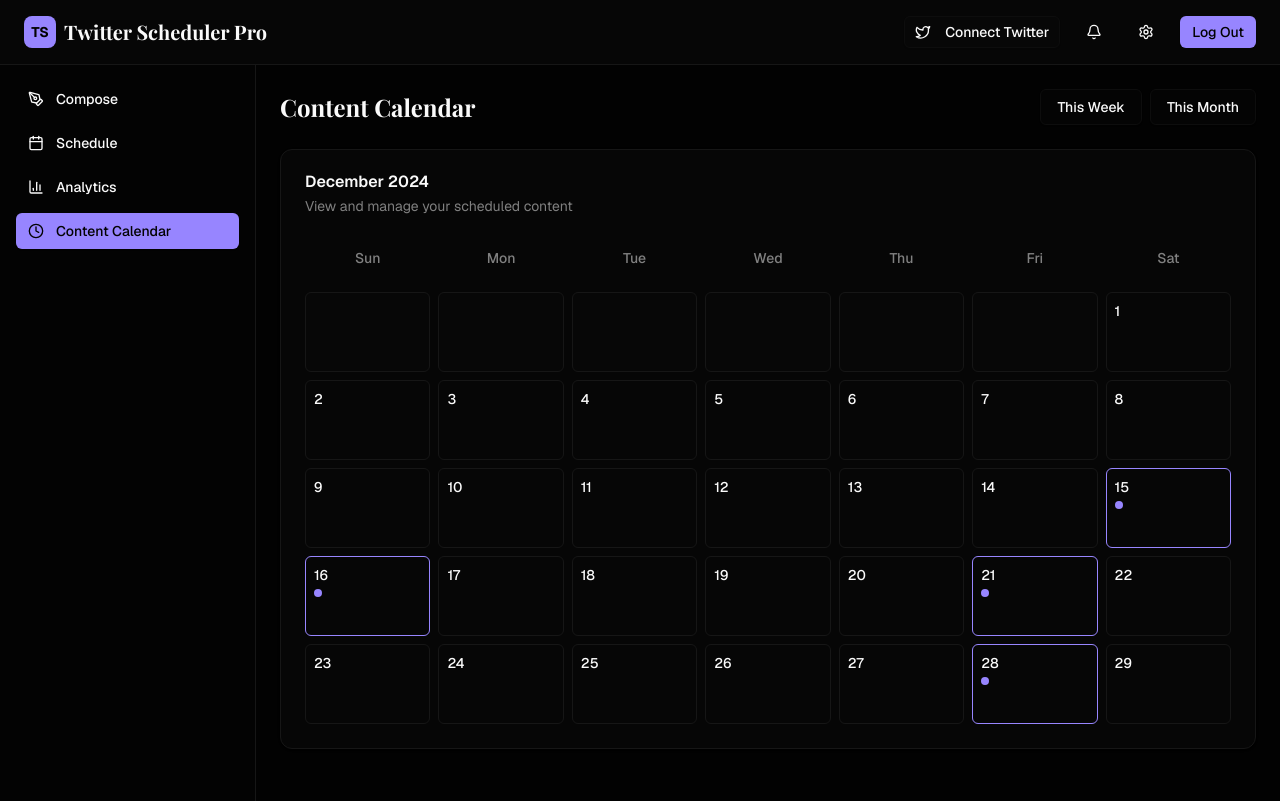
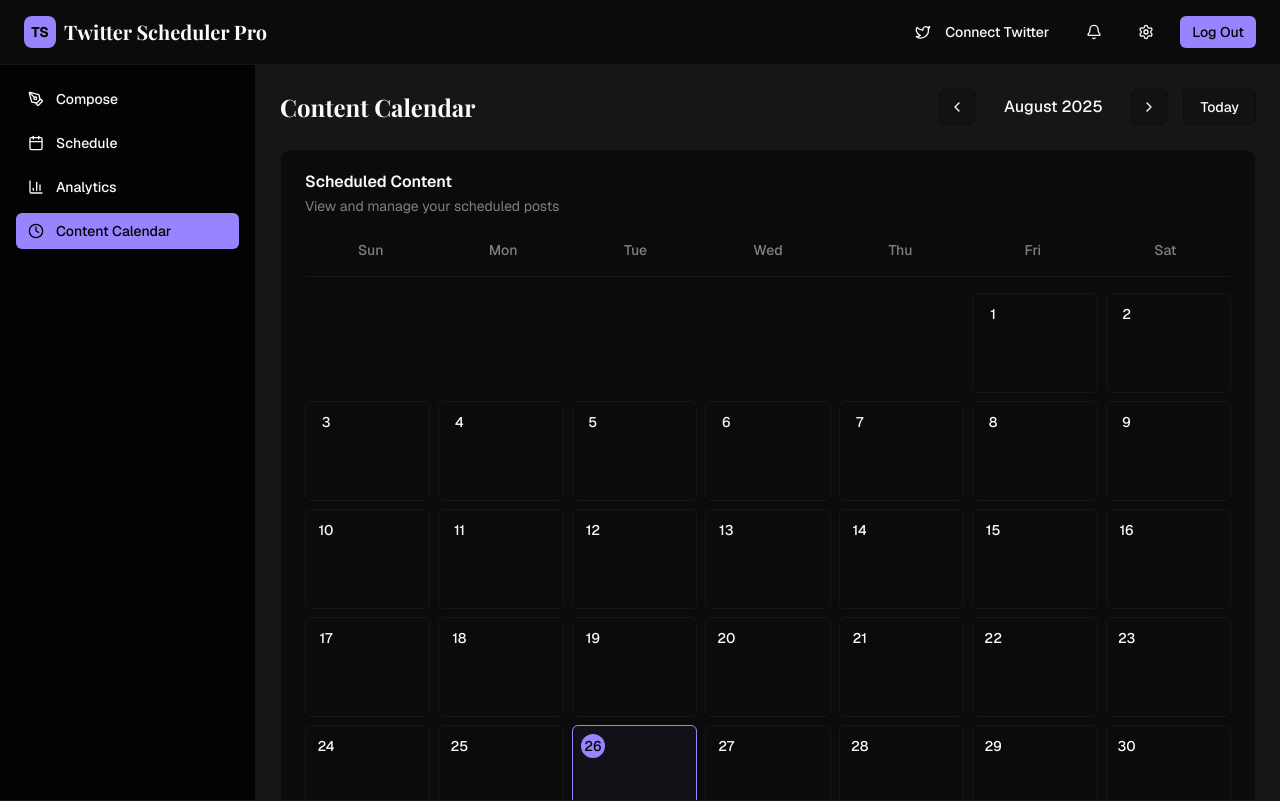
Before and after one commit to surajondev/xscheduler, a Next.js app: page /dashboard in a window 1280 px wide. Both pictures are taken after a click on the button "Content Calendar". Built offline with nearby package versions, Linux system fonts and the light colour scheme; a web font is replaced by a local one.

Commit message:
scheduler improved

```diff
--- a/app/dashboard/components/Sidebar.tsx
+++ b/app/dashboard/components/Sidebar.tsx
@@ -12,7 +12,7 @@ import { useDashboard } from "../context/DashboardContext";
 export default function Sidebar() {
   const { activeTab, setActiveTab } = useDashboard();
   return (
-    <aside className="w-64 border-r border-border bg-sidebar min-h-[calc(100vh-4rem)]">
+    <aside className="w-64 border-r border-border bg-sidebar h-full">
       <nav className="p-4 space-y-2">
         <Button
           variant={activeTab === "compose" ? "default" : "ghost"}
--- a/app/dashboard/features/Calendar.tsx
+++ b/app/dashboard/features/Calendar.tsx
@@ -6,67 +6,142 @@ import {
   CardHeader,
   CardTitle,
 } from "@/components/ui/card";
+import {
+  addMonths,
+  eachDayOfInterval,
+  endOfMonth,
+  format,
+  getDay,
+  isSameDay,
+  isToday,
+  startOfMonth,
+  subMonths,
+} from "date-fns";
+import { ChevronLeft, ChevronRight } from "lucide-react";
+import { useState } from "react";
 
-export default function Calendar() {
+interface CalendarProps {
+  posts: any[];
+}
+
+export default function Calendar({ posts = [] }: CalendarProps) {
+  console.log("Calendar received posts:", posts);
+  const [currentDate, setCurrentDate] = useState(new Date());
+
+  const firstDayOfMonth = startOfMonth(currentDate);
+  const lastDayOfMonth = endOfMonth(currentDate);
+
+  const daysInMonth = eachDayOfInterval({
+    start: firstDayOfMonth,
+    end: lastDayOfMonth,
+  });
+
+  const startingDayIndex = getDay(firstDayOfMonth); // 0 = Sunday, 1 = Monday, etc.
+
+  const nextMonth = () => setCurrentDate(addMonths(currentDate, 1));
+  const prevMonth = () => setCurrentDate(subMonths(currentDate, 1));
+  const goToToday = () => setCurrentDate(new Date());
+
   return (
     <div className="space-y-6">
       <div className="flex items-center justify-between">
         <h2 className="font-serif text-2xl font-bold text-foreground">
           Content Calendar
         </h2>
-        <div className="flex gap-2">
-          <Button variant="outline">This Week</Button>
-          <Button variant="outline">This Month</Button>
+        <div className="flex gap-2 items-center">
+          <Button variant="outline" size="icon" onClick={prevMonth}>
+            <ChevronLeft className="h-4 w-4" />
+          </Button>
+          <span className="min-w-[140px] text-center font-medium">
+            {format(currentDate, "MMMM yyyy")}
+          </span>
+          <Button variant="outline" size="icon" onClick={nextMonth}>
+            <ChevronRight className="h-4 w-4" />
+          </Button>
+          <Button variant="outline" onClick={goToToday} className="ml-2">
+            Today
+          </Button>
         </div>
       </div>
 
       <Card>
         <CardHeader>
-          <CardTitle>December 2024</CardTitle>
+          <CardTitle>Scheduled Content</CardTitle>
           <CardDescription>
-            View and manage your scheduled content
+            View and manage your scheduled posts
           </CardDescription>
         </CardHeader>
         <CardContent>
-          <div className="grid grid-cols-7 gap-2 mb-4">
+          <div className="grid grid-cols-7 gap-px border-b border-border pb-4 mb-4">
             {["Sun", "Mon", "Tue", "Wed", "Thu", "Fri", "Sat"].map((day) => (
               <div
                 key={day}
-                className="p-2 text-center text-sm font-medium text-muted-foreground"
+                className="text-center text-sm font-medium text-muted-foreground"
               >
                 {day}
               </div>
             ))}
           </div>
           <div className="grid grid-cols-7 gap-2">
-            {Array.from({ length: 35 }, (_, i) => {
-              const day = i - 6 + 1;
-              const hasPost = [15, 16, 21, 28].includes(day);
+            {/* Empty cells for days before the start of the month */}
+            {Array.from({ length: startingDayIndex }).map((_, i) => (
+              <div
+                key={`empty-${i}`}
+                className="min-h-[100px] bg-muted/10 rounded-md"
+              />
+            ))}
+
+            {daysInMonth.map((day, i) => {
+              const dayPosts = posts.filter((post: any) => {
+                const postDate = new Date(post.scheduledAt);
+                const isSame = isSameDay(postDate, day);
+                // Only log if we find a match or periodically to avoid spam
+                if (isSame)
+                  console.log("Match found for day:", day, "Post:", post);
+                return isSame;
+              });
+              const hasPost = dayPosts.length > 0;
+
               return (
                 <div
                   key={i}
                   className={`
-                        min-h-[80px] p-2 border border-border rounded-md
+                        min-h-[100px] p-2 border border-border rounded-md flex flex-col gap-1 transition-colors
                         ${
-                          day > 0 && day <= 31
-                            ? "bg-card hover:bg-accent/10 cursor-pointer"
-                            : "bg-muted/30"
+                          isToday(day)
+                            ? "bg-primary/5 border-primary"
+                            : "bg-card hover:bg-accent/5"
                         }
-                        ${hasPost ? "border-primary" : ""}
                       `}
                 >
-                  {day > 0 && day <= 31 && (
-                    <>
-                      <div className="text-sm font-medium text-foreground">
-                        {day}
+                  <div className="flex justify-between items-start">
+                    <span
+                      className={`text-sm font-medium h-6 w-6 flex items-center justify-center rounded-full ${
+                        isToday(day)
+                          ? "bg-primary text-primary-foreground"
+                          : "text-foreground"
+                      }`}
+                    >
+                      {format(day, "d")}
+                    </span>
+                    {hasPost && (
+                      <span className="text-[10px] font-bold text-primary bg-primary/10 px-1.5 py-0.5 rounded-full">
+                        {dayPosts.length}
+                      </span>
+                    )}
+                  </div>
+
+                  <div className="flex flex-col gap-1 mt-1 overflow-y-auto max-h-[80px] scrollbar-thin scrollbar-thumb-border">
+                    {dayPosts.map((post: any, idx: number) => (
+                      <div
+                        key={idx}
+                        className="text-[10px] truncate bg-muted p-1 rounded border border-border/50 text-muted-foreground"
+                        title={post.content}
+                      >
+                        {post.content}
                       </div>
-                      {hasPost && (
-                        <div className="mt-1">
-                          <div className="w-2 h-2 bg-primary rounded-full"></div>
-                        </div>
-                      )}
-                    </>
-                  )}
+                    ))}
+                  </div>
                 </div>
               );
             })}
--- a/app/dashboard/layout.tsx
+++ b/app/dashboard/layout.tsx
@@ -9,11 +9,11 @@ export default function DashboardLayout({
 }) {
   return (
     <DashboardProvider>
-      <div className="min-h-screen bg-background">
+      <div className="h-screen bg-background flex flex-col overflow-hidden">
         <Header />
-        <div className="flex">
+        <div className="flex flex-1 overflow-hidden">
           <Sidebar />
-          <main className="flex-1 p-6">{children}</main>
+          <main className="flex-1 overflow-y-auto p-6">{children}</main>
         </div>
       </div>
     </DashboardProvider>
--- a/app/dashboard/page.tsx
+++ b/app/dashboard/page.tsx
@@ -181,7 +181,7 @@ export default function TwitterScheduler() {
 
       {activeTab === "analytics" && <Analytics analytics={analytics} />}
 
-      {activeTab === "calendar" && <Calendar />}
+      {activeTab === "calendar" && <Calendar posts={scheduledPosts} />}
     </>
   );
 }
--- a/app/globals.css
+++ b/app/globals.css
@@ -42,11 +42,11 @@
 
 .dark {
   /* Updated dark mode tokens for Twitter scheduler theme */
-  --background: oklch(0.08 0 0);
+  --background: oklch(0.20 0 0);
   --foreground: oklch(0.985 0 0);
-  --card: oklch(0.12 0 0);
+  --card: oklch(0.15 0 0);
   --card-foreground: oklch(0.985 0 0);
-  --popover: oklch(0.12 0 0);
+  --popover: oklch(0.15 0 0);
   --popover-foreground: oklch(0.985 0 0);
   --primary: oklch(0.7 0.2 285.72);
   --primary-foreground: oklch(0.08 0 0);
--- a/lib/axiosInstance.ts
+++ b/lib/axiosInstance.ts
@@ -1,12 +1,12 @@
 import axios from "axios";
 import { toast } from "sonner";
 
-// export const baseURL =
-//   process.env.NODE_ENV === "development"
-//     ? "http://localhost:3333"
-//     : "https://site--xscheduler--2jc9zdxt85l6.code.run/";
+export const baseURL =
+  process.env.NODE_ENV === "development"
+    ? "http://localhost:3333"
+    : "https://site--xscheduler--2jc9zdxt85l6.code.run/";
 
-export const baseURL = "https://site--xscheduler--2jc9zdxt85l6.code.run/";
+// export const baseURL = "https://site--xscheduler--2jc9zdxt85l6.code.run/";
 
 export const axiosInstance = axios.create({
   baseURL,
@@ -26,7 +26,7 @@ axiosInstance.interceptors.request.use(
     }
     return config;
   },
-  (error) => Promise.reject(error)
+  (error) => Promise.reject(error),
 );
 
 // Handle responses
@@ -39,11 +39,11 @@ axiosInstance.interceptors.response.use(
       toast.error("Session expired", {
         description: "Please log in again to continue.",
       });
-      window.location.href = "/login";
+      // window.location.href = "/login";
     } else {
       toast.error(response?.message || "An error occurred");
     }
 
     return Promise.reject(error);
-  }
+  },
 );
--- a/package.json
+++ b/package.json
@@ -28,7 +28,8 @@
     "react-day-picker": "^9.9.0",
     "react-dom": "19.1.0",
     "sonner": "^2.0.7",
-    "tailwind-merge": "^3.3.1"
+    "tailwind-merge": "^3.3.1",
+    "zustand": "^5.0.10"
   },
   "devDependencies": {
     "@tailwindcss/postcss": "^4",
--- /dev/null
+++ b/store/useAppStore.ts
@@ -0,0 +1,45 @@
+import { create } from "zustand";
+
+interface User {
+  id: string;
+  email: string;
+  name: string;
+}
+
+interface AppState {
+  user: User | null;
+  isAuthenticated: boolean;
+  token: string | null;
+  login: (user: User, token: string) => void;
+  logout: () => void;
+  checkAuth: () => void;
+}
+
+export const useAppStore = create<AppState>((set) => ({
+  user: null,
+  isAuthenticated: false,
+  token: null,
+  login: (user, token) => {
+    localStorage.setItem("token", token);
+    localStorage.setItem("user", JSON.stringify(user));
+    set({ user, isAuthenticated: true, token });
+  },
+  logout: () => {
+    localStorage.removeItem("token");
+    localStorage.removeItem("user");
+    set({ user: null, isAuthenticated: false, token: null });
+  },
+  checkAuth: () => {
+    if (typeof window !== "undefined") {
+      const token = localStorage.getItem("token");
+      const user = localStorage.getItem("user");
+      if (token && user) {
+        set({
+          token,
+          user: JSON.parse(user),
+          isAuthenticated: true,
+        });
+      }
+    }
+  },
+}));
```
Also changed, not shown: app/page.tsx (+38 -35 lines), 1 other file (tests, documents, lock files or other folders).
